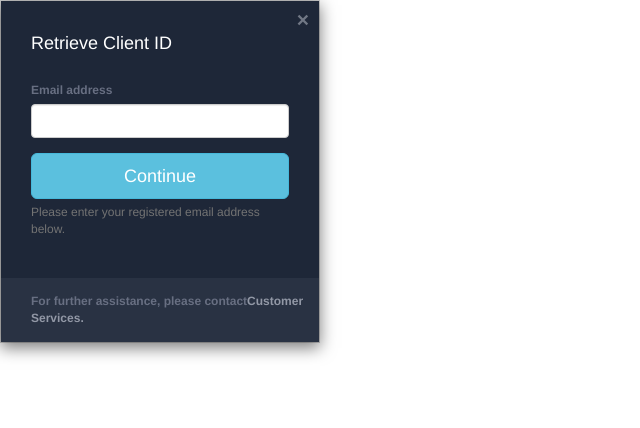
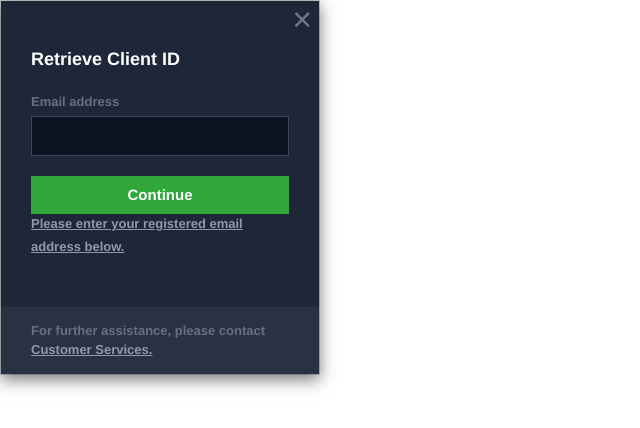
Before and after one commit to yanbai-kooboo/account-recovery, a plain HTML site: page forgotID/forgotIDContent.html in a window 1280 px wide. Shown: the whole page, without its empty margins (0-640 px from the left). Drawn offline with Linux system fonts and the light colour scheme.

Commit message:
modify by chai

```diff
--- a/forgotID/sass/forgotClientId.scss
+++ b/forgotID/sass/forgotClientId.scss
@@ -4,17 +4,22 @@ body {
 
 .modal-title {
     color: #fff;
+    font-weight: 700;
 }
 
 .modal-footer {
     text-align:left;
 }
 
+.modal-body a:hover,
+.modal-body a:visited,
+.modal-body a,
 .modal-footer a:hover,
 .modal-footer a:visited,
 .modal-footer a {
+    display: block;
     color: #9298a6;
-    text-decoration:none;
+    text-decoration: underline;
 }
 
 .login-button {
@@ -50,26 +55,26 @@ body {
 .modal-header {
     border-bottom: none;
     padding-left: 30px;
-    padding-top: 30px;
-    padding-bottom: 10px;
+    padding-top: 46px;
+    padding-bottom: 5px;
 }
 
 .modal-body {
     padding-left: 30px;
     padding-right: 30px;
     padding-bottom: 30px;
-    font-size: 12px;
+    font-size: 13px;
     color: #686f82;
+    font-weight: 700;
 }
 
 .modal-body p {
     line-height: 2;
-    font-weight: bold;
 }
 
 .modal-footer {
     padding-left: 30px;
-    font-size: 12px;
+    font-size: 13px;
     background-color: #293243;
     color: #686f82;
     border-top: none;
@@ -86,6 +91,54 @@ body {
     opacity: 1;
     float: none;
     position: absolute;
-    right: 10px;
-    top: 10px;
+    right: 7px;
+    top: 3px;
+    font-size: 34px;
+    font-weight: 400;
 }
+
+.form-group {
+    margin-bottom: 20px;
+}
+
+.form-control {
+    height: 40px;
+    background-color: #0b1423;
+    border-color: #3d4657;
+    border-radius: 0;
+}
+
+.form-control:focus {
+    border-color: #677081;
+    box-shadow: none;
+}
+
+.form-control.validation{
+    border-color: #af2727;
+}
+
+.modal-body .btn {
+    padding-top: 8px;
+    padding-bottom: 8px;
+    background-color: #2fa73b;
+    border-radius: 0;
+    border-color: #2fa73b;
+    font-size: 15px;
+    font-weight: 700;
+}
+
+.modal-body .btn:hover,
+.modal-body .btn:focus {
+    background-color: #2fa73b;
+}
+
+.modal-body .help-block {
+    margin-top: -2px;
+    margin-bottom: 19px;
+    line-height: 23px;
+    color: #686f82;
+}
+
+.modal-body a {
+    margin-top: 16px;
+}
```
Also changed, not shown: forgotID/forgotID.html (+6 -4 lines), forgotID/stylesheets/forgotClientId.css.
